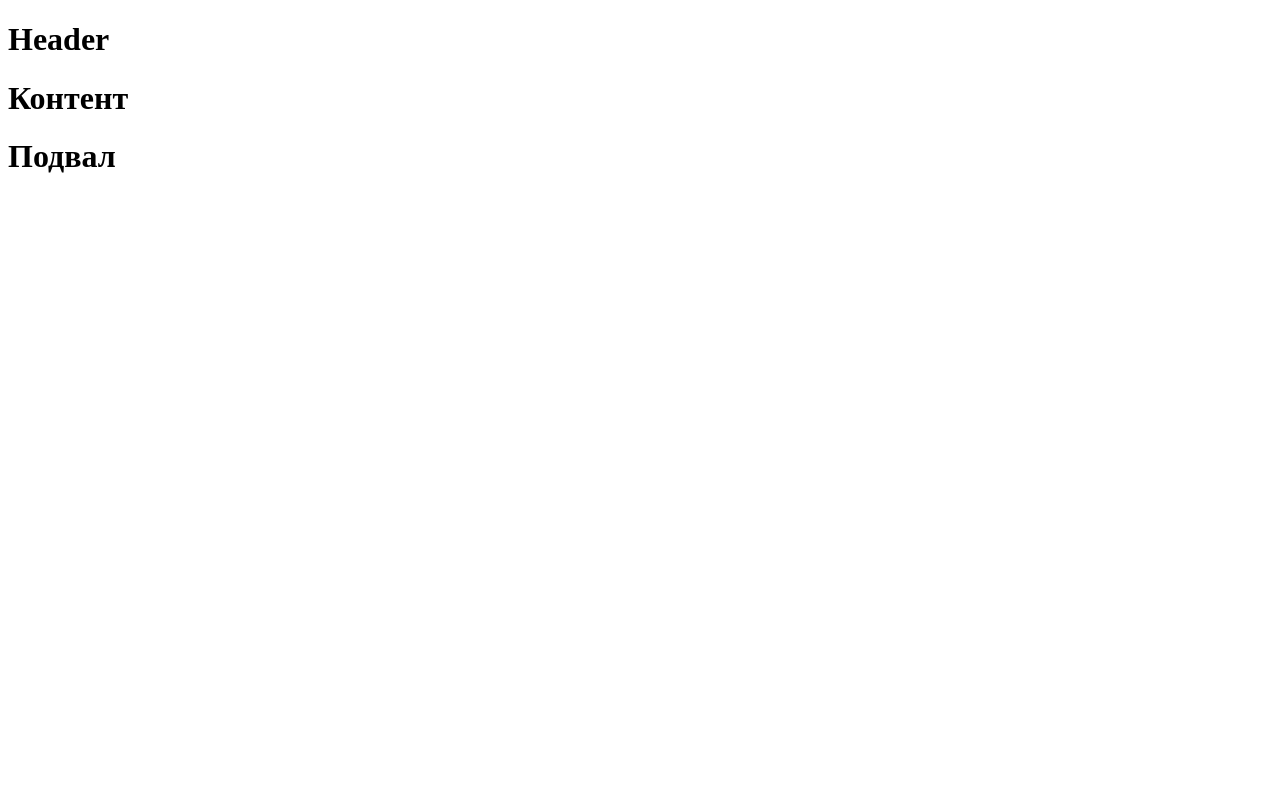
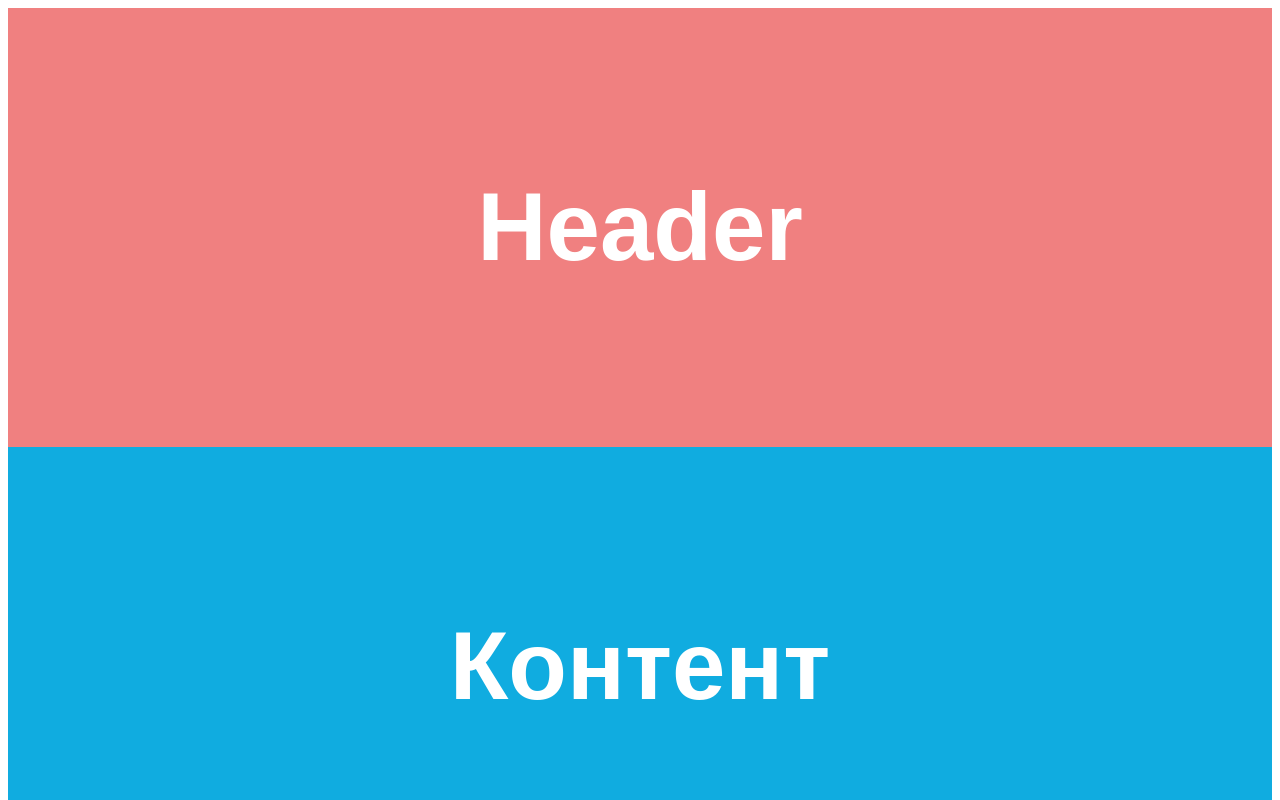
Before and after one commit to test-ac-01/test01, a plain HTML site: page index.html in a window 1280 px wide. Shown: the top 800 px of the page. Drawn offline with Linux system fonts and the light colour scheme.

```diff
--- a/index.html
+++ b/index.html
@@ -4,13 +4,14 @@
     <meta charset="UTF-8">
     <meta name="viewport" content="width=device-width, initial-scale=1.0">
     <title>Document</title>
+    <link rel="stylesheet" href="sstyle.css">
 </head>
 <body>
-    <header class="main">
+    <header class="header">
         <h1>Header</h1>
     </header>
 
-    <main class="data">
+    <main class="main">
         <h1>Контент</h1>
     </main>
 
--- a/sstyle.css
+++ b/sstyle.css
@@ -0,0 +1,29 @@
+.header {
+    padding: 100px;
+    text-align: center;
+    font-family: sans-serif;
+    font-size: 48px;
+    font-weight: 700;
+    background-color: lightcoral;
+    color: white;
+}
+
+.main {
+    padding: 100px;
+    text-align: center;
+    font-family: sans-serif;
+    font-size: 48px;
+    font-weight: 700;
+    background-color: rgb(16, 172, 224);
+    color: white;
+}
+
+.footer {
+    padding: 100px;
+    text-align: center;
+    font-family: sans-serif;
+    font-size: 48px;
+    font-weight: 700;
+    background-color: yellowgreen;
+    color: white;
+}
```
